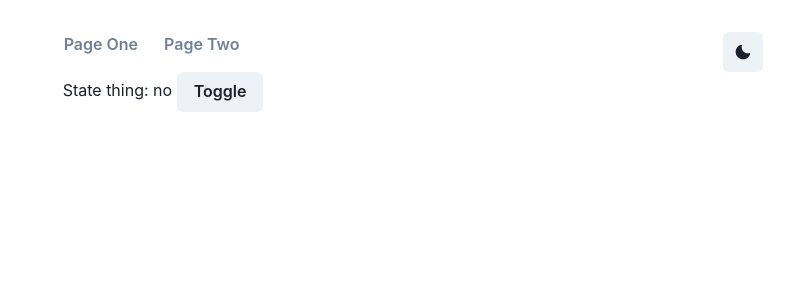
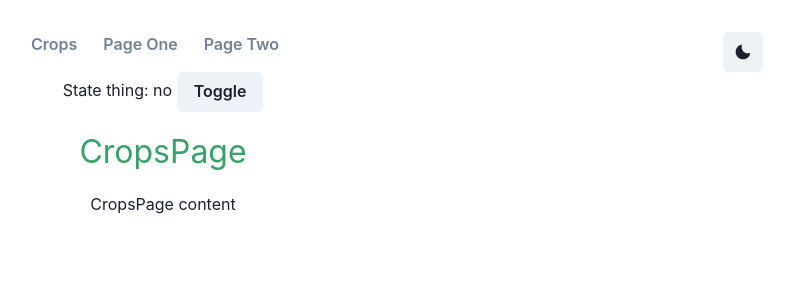
Before and after one commit to piratemermaid/moonstone-island-guide, a React (Vite) app: page / in a window 1280 px wide. Shown: the top 300 px of the page, without its empty margins (477-1271 px from the left). Built offline with nearby package versions, Linux system fonts and the light colour scheme.

Commit message:
add crops page

```diff
--- /dev/null
+++ b/src/pages/CropsPage.jsx
@@ -0,0 +1,5 @@
+import PageLayout from '../components/PageLayout';
+
+export default function CropsPage() {
+  return <PageLayout title="CropsPage">CropsPage content</PageLayout>;
+}
--- a/src/router/routes.js
+++ b/src/router/routes.js
@@ -1,7 +1,13 @@
 import PageOne from '../pages/PageOne';
 import PageTwo from '../pages/PageTwo';
+import CropsPage from '../pages/CropsPage';
 
 const ROUTES = [
+  {
+    label: 'Crops',
+    path: '/',
+    Component: CropsPage,
+  },
   {
     label: 'Page One',
     path: '/one',
```
